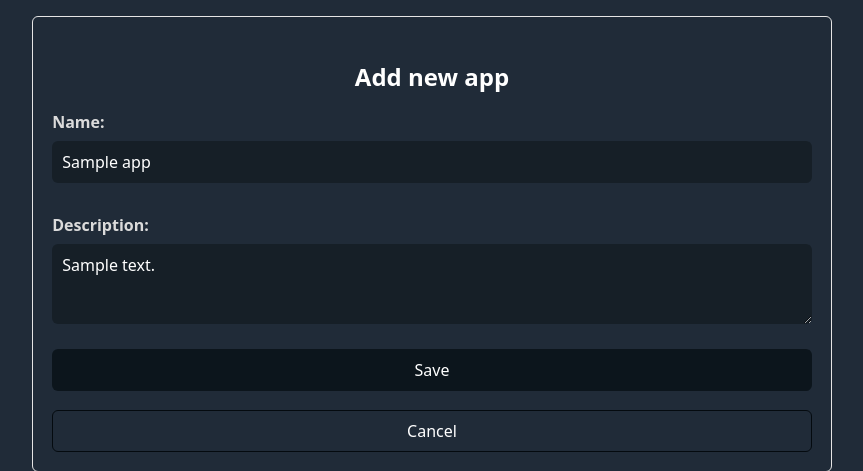
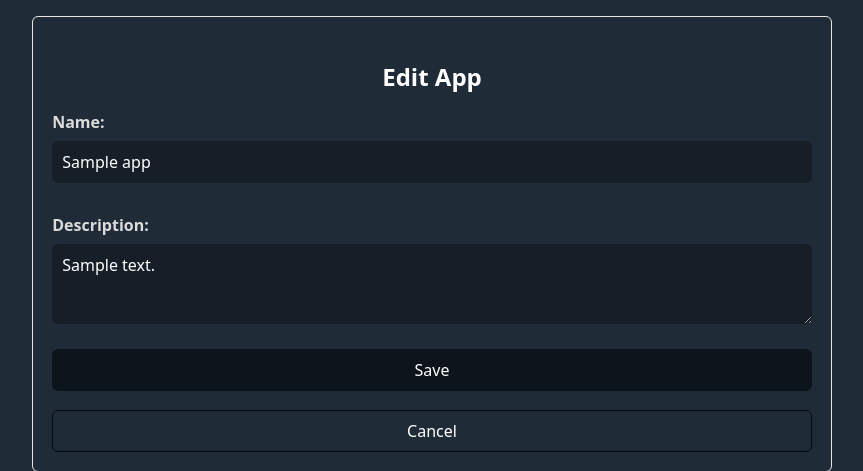
Before and after one commit to bartlomiej-aleksiejczyk/DevDossier, a Django app: page /app/1/edit/ in a window 1280 px wide. Shown: the part 74-545 px from the top of the page, without its empty margins (208-1071 px from the left). Run offline with Django 4.2, Linux system fonts and the light colour scheme; tables that the repository leaves empty hold one stand-in row (values such as "Sample post"); some libraries are stand-ins or nearby versions.

Commit message:
Reformat code of app_form template

```diff
--- a/tracker/templates/app/app_form.html
+++ b/tracker/templates/app/app_form.html
@@ -2,7 +2,7 @@
 
 {% block content %}
     <div class="form-container-one-column">
-    <h2>Add new app</h2>
+        <h2>{% if form.instance.pk %}Edit App{% else %}Add New App{% endif %}</h2>
         <form method="post">
             {% csrf_token %}
             {{ form.as_p }}
```
Lines whose indentation alone changed are shown as unchanged.
